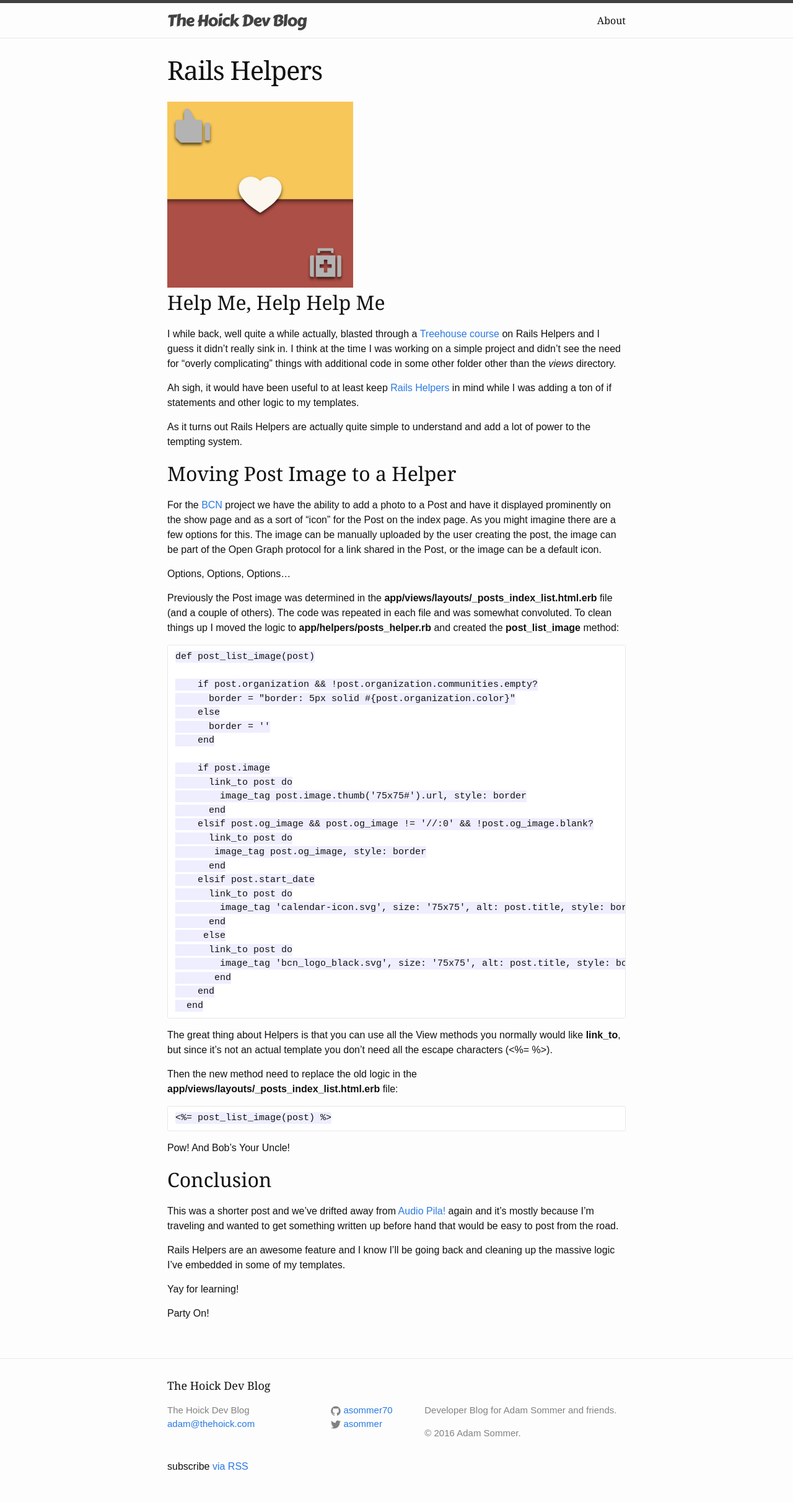
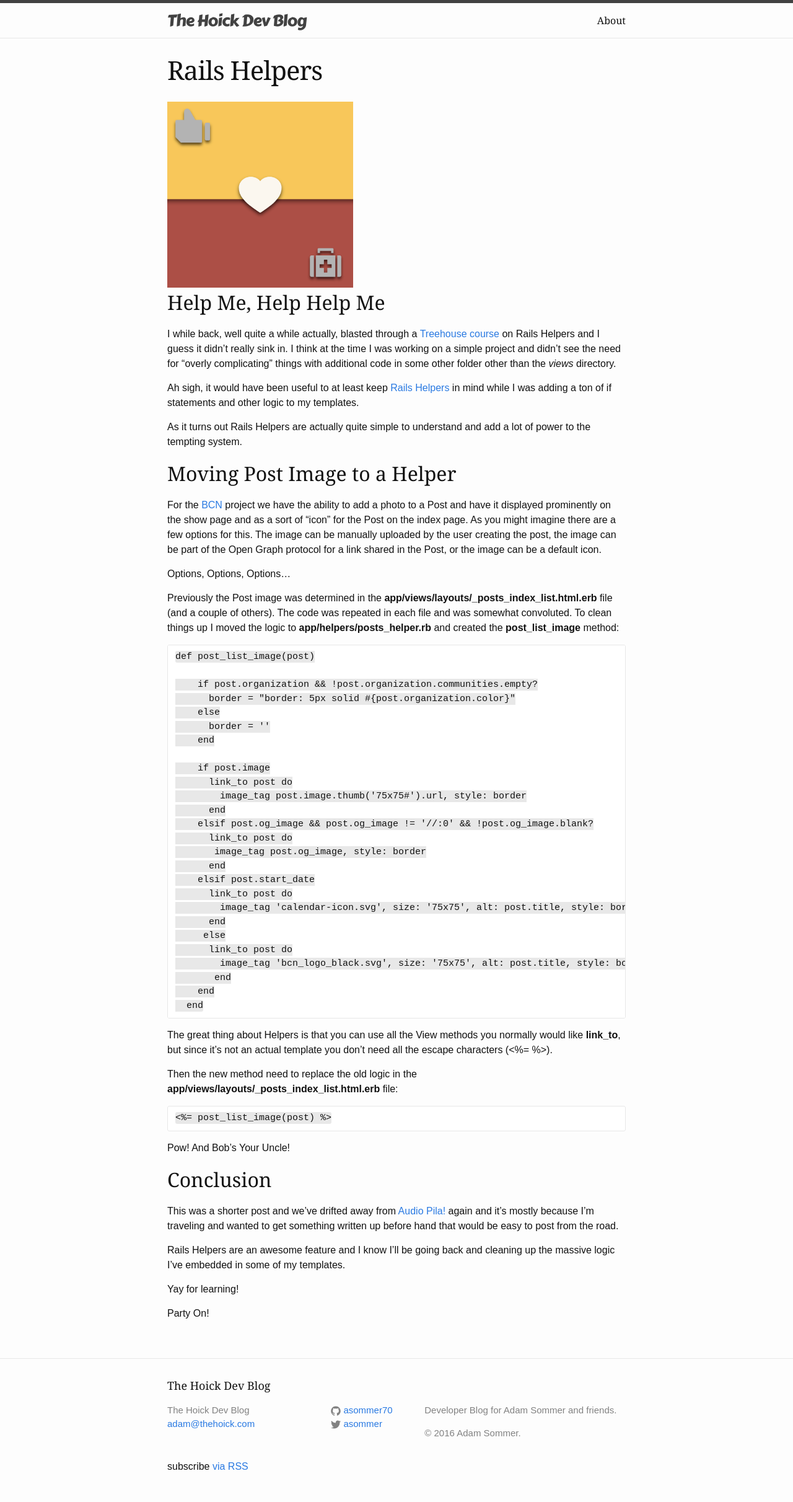
Before and after one commit to asommer70/devblog, a Jekyll site: the page built from _posts/2015-12-17-rails-helpers.markdown, in a window 1280 px wide. Shown: the whole page at 62% size. Built offline with Jekyll 4.4.1, drawn with Linux system fonts in a browser that asks for light colours; some web fonts are replaced.

Commit message:
Adjusted code syntax hightlighting to rouge due to Github Pages error email, and changed code element background.

```diff
--- a/_config.yml
+++ b/_config.yml
@@ -10,7 +10,7 @@
 
 # Build settings
 markdown: kramdown
-highlighter: pygments
+highlighter: rouge
 paginate: 5
 
 kramdown:
--- a/_sass/_base.scss
+++ b/_sass/_base.scss
@@ -131,7 +131,7 @@
     font-size: 15px;
     border: 1px solid $grey-color-light;
     border-radius: 3px;
-    background-color: #eef;
+    background-color: $grey-color-light;
 }
 
 code {
```
